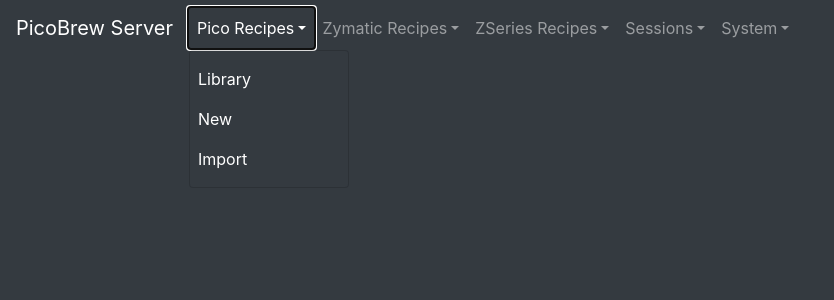
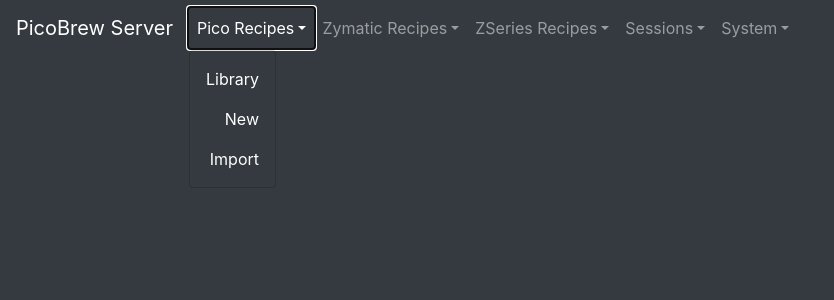
Before and after one commit to chiefwigms/picobrew_pico, a Flask app: page /brew_history in a window 1280 px wide, after a click on "Pico Recipes". Shown: the top 300 px of the page, without its empty margins (0-834 px from the left). Run offline with Flask 2, Linux system fonts and the light colour scheme; some libraries are stand-ins or nearby versions.

Commit message:
Tidied up the dropdown now being right aligned

```diff
--- a/app/static/css/main.css
+++ b/app/static/css/main.css
@@ -15,3 +15,10 @@
 .navbar-collapse {
   align-items: flex-end;
 }
+.nav-link {
+  text-align: right;
+}
+.navbar-nav .dropdown-menu {
+  padding: 0.5rem;
+  min-width: 0px;
+}
```
